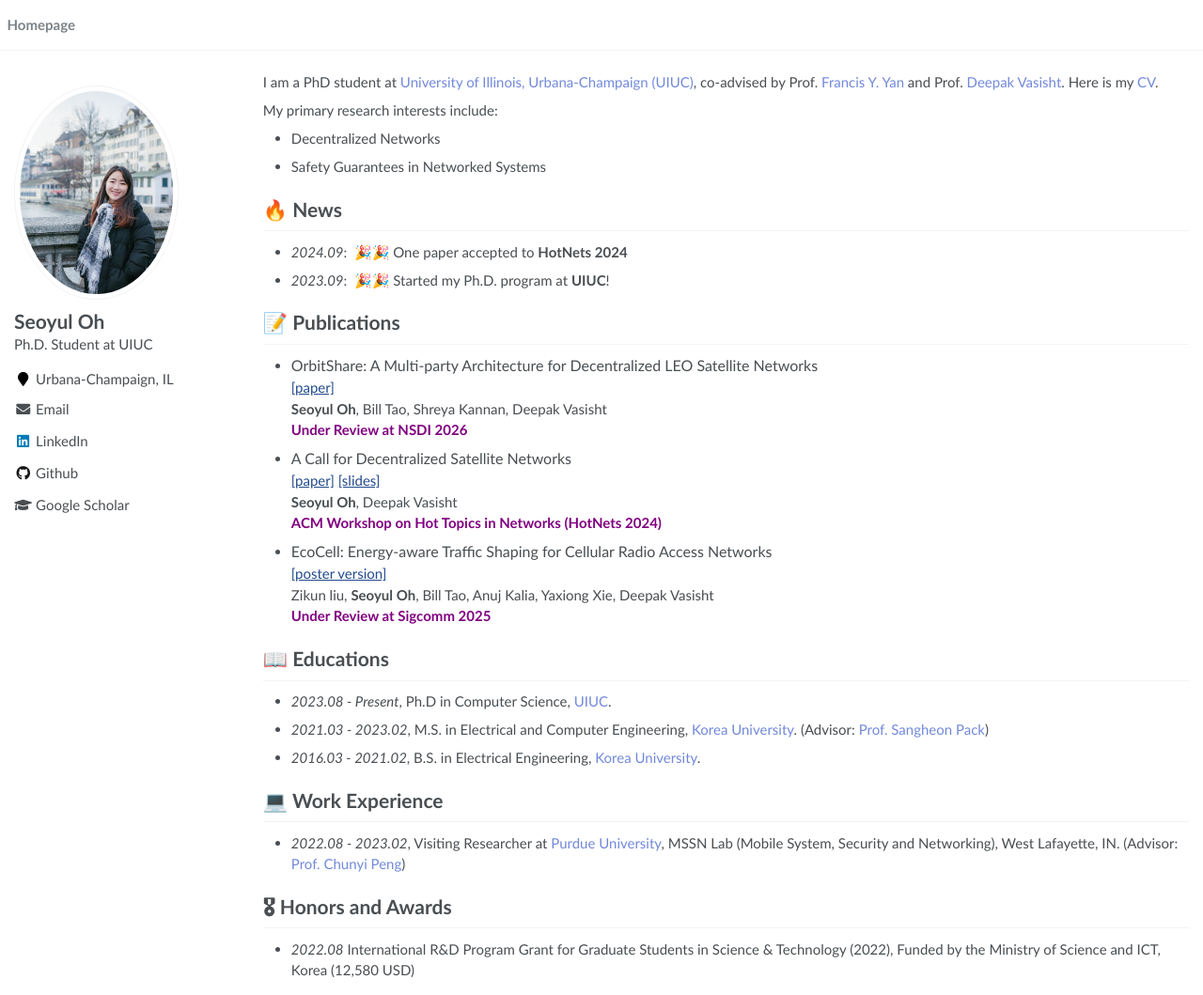
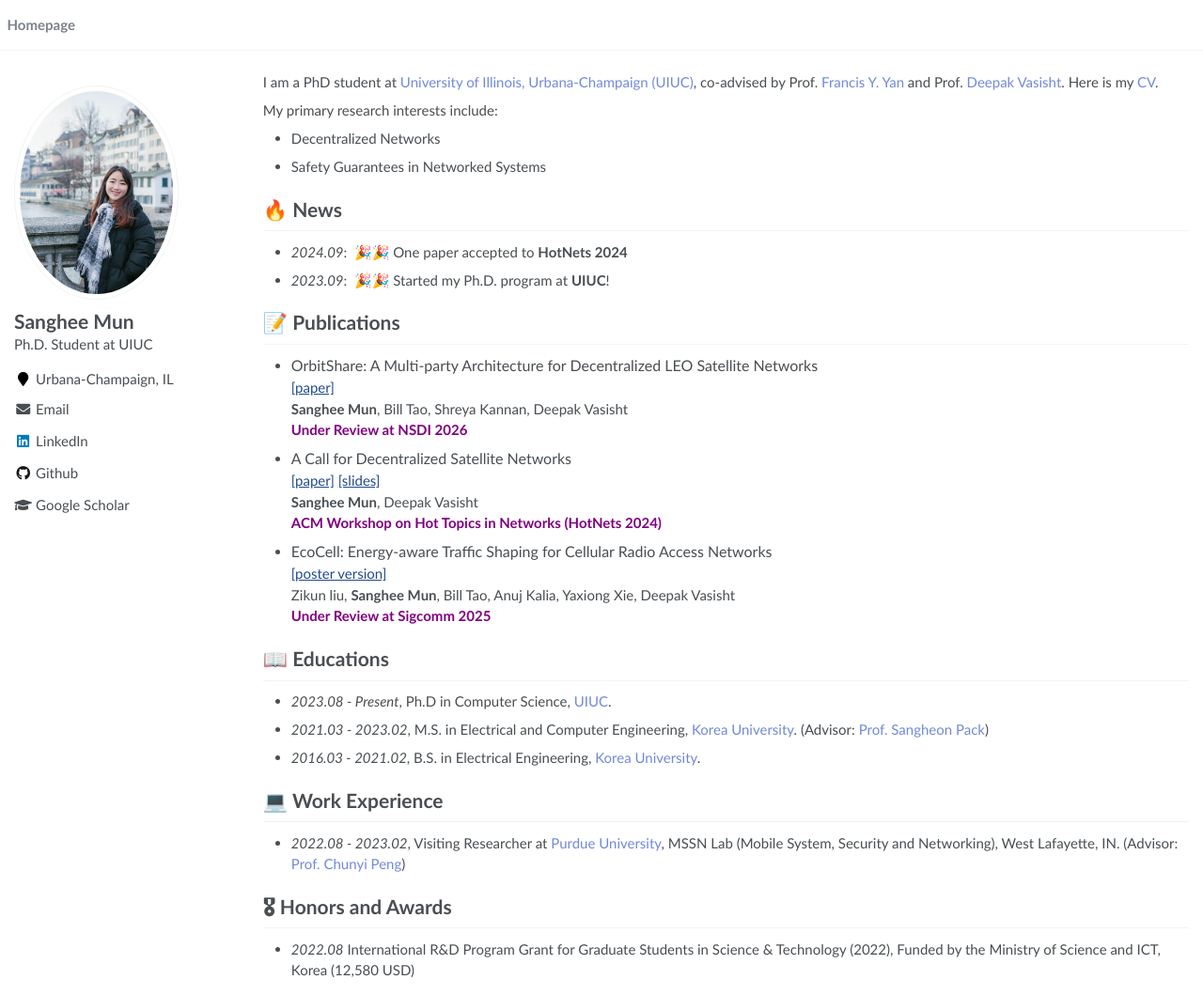
Before and after one commit to sanghee727/sanghee727.github.io, a Jekyll site: the page built from _pages/about.md, in a window 1280 px wide and 1059 px high. Shown: the whole window at 94% size. Built offline with Jekyll 4.4.1, drawn with Linux system fonts in a browser that asks for light colours.

Commit message:
change name

```diff
--- a/_config.yml
+++ b/_config.yml
@@ -6,9 +6,9 @@
 # `jekyll serve`. If you change this file, please restart the server process.
 
 # Site Settings
-title                    : "Seoyul Oh"
+title                    : "Sanghee Mun"
 description              : "Ph.D. Student at UIUC"
-repository               : "seoyuloh/.github.io"
+repository               : "SangheeMun/.github.io"
 google_scholar_stats_use_cdn : true
 
 # google analytics
@@ -21,14 +21,14 @@ baidu_site_verification  :  # get baidu_site_verification from https://ziyuan.ba
 
 # Site Author
 author:
-  name             : "Seoyul Oh"
+  name             : "Sanghee Mun"
   avatar           : "images/profile_me.png"
   bio              :
   location         : "Urbana-Champaign, IL"
   employer         :
   pubmed           :
   googlescholar    : "https://scholar.google.com/citations?user=9bSluloAAAAJ&hl=en&oi=ao"
-  email            : "seoyulo2@illinois.edu"
+  email            : "Sangheeo2@illinois.edu"
   researchgate     :  # e.g., "https://www.researchgate.net/profile/yourprofile"
   uri              :
   bitbucket        :
@@ -37,13 +37,13 @@ author:
   flickr           :
   facebook         :
   foursquare       :
-  github           : "seoyuloh" # e.g., "github username"
+  github           : "SangheeMun" # e.g., "github username"
   google_plus      :
   keybase          :
   instagram        :
   impactstory      : # e.g., "https://profiles.impactstory.org/u/xxxx-xxxx-xxxx-xxxx"
   lastfm           :
-  linkedin         : "seoyul-oh" # e.g., "linkedin username"
+  linkedin         : "Sanghee-Mun" # e.g., "linkedin username"
   dblp             : # e.g., "https://dblp.org/pid/xx/xxxx.html"
   orcid            : # e.g., "https://orcid.org/xxxx"
   pinterest        :
--- a/_pages/about.md
+++ b/_pages/about.md
@@ -17,7 +17,7 @@ redirect_from:
 
 <span class='anchor' id='about-me'></span>
 
-I am a PhD student at <a href="https://siebelschool.illinois.edu/" style="color: #7289da; text-decoration: none;">University of Illinois, Urbana-Champaign (UIUC)</a>, co-advised by Prof. <a href="https://fyy.cs.illinois.edu/" style="color: #7289da; text-decoration: none;">Francis Y. Yan</a> and Prof. <a href="https://deepakv.web.illinois.edu/" style="color: #7289da; text-decoration: none;">Deepak Vasisht</a>. Here is my <a href="assets/cv_seoyuloh.pdf" style="color: #7289da; text-decoration:none">CV</a>.
+I am a PhD student at <a href="https://siebelschool.illinois.edu/" style="color: #7289da; text-decoration: none;">University of Illinois, Urbana-Champaign (UIUC)</a>, co-advised by Prof. <a href="https://fyy.cs.illinois.edu/" style="color: #7289da; text-decoration: none;">Francis Y. Yan</a> and Prof. <a href="https://deepakv.web.illinois.edu/" style="color: #7289da; text-decoration: none;">Deepak Vasisht</a>. Here is my <a href="assets/cv_SangheeMun.pdf" style="color: #7289da; text-decoration:none">CV</a>.
 
 My primary research interests include:
 - Decentralized Networks
@@ -29,18 +29,18 @@ My primary research interests include:
 
 # 📝 Publications
 - <font size="3">OrbitShare: A Multi-party Architecture for Decentralized LEO Satellite Networks</font>
-[[paper]](https://seoyuloh.github.io/)\
-**Seoyul Oh**, Bill Tao, Shreya Kannan, Deepak Vasisht \
+[[paper]](https://SangheeMun.github.io/)\
+**Sanghee Mun**, Bill Tao, Shreya Kannan, Deepak Vasisht \
 <span style="color:purple">**Under Review at NSDI 2026**</span>
 
 - <font size="3">A Call for Decentralized Satellite Networks</font>
 [[paper]](https://dl.acm.org/doi/10.1145/3696348.3696896) [[slides]](/assets/MP-LEO_slides.pdf)\
-**Seoyul Oh**, Deepak Vasisht \
+**Sanghee Mun**, Deepak Vasisht \
 <span style="color:purple">**ACM Workshop on Hot Topics in Networks (HotNets 2024)**</span>
 
 - <font size="3">EcoCell: Energy-aware Traffic Shaping for Cellular Radio Access Networks</font>
 [[poster version]](assets/ecocell_poster.pdf) \
-Zikun liu, **Seoyul Oh**, Bill Tao, Anuj Kalia, Yaxiong Xie, Deepak Vasisht \
+Zikun liu, **Sanghee Mun**, Bill Tao, Anuj Kalia, Yaxiong Xie, Deepak Vasisht \
 <span style="color:purple">**Under Review at Sigcomm 2025**</span>
 
 
```
Also changed, not shown: README copy.md (+1 -1 lines).
